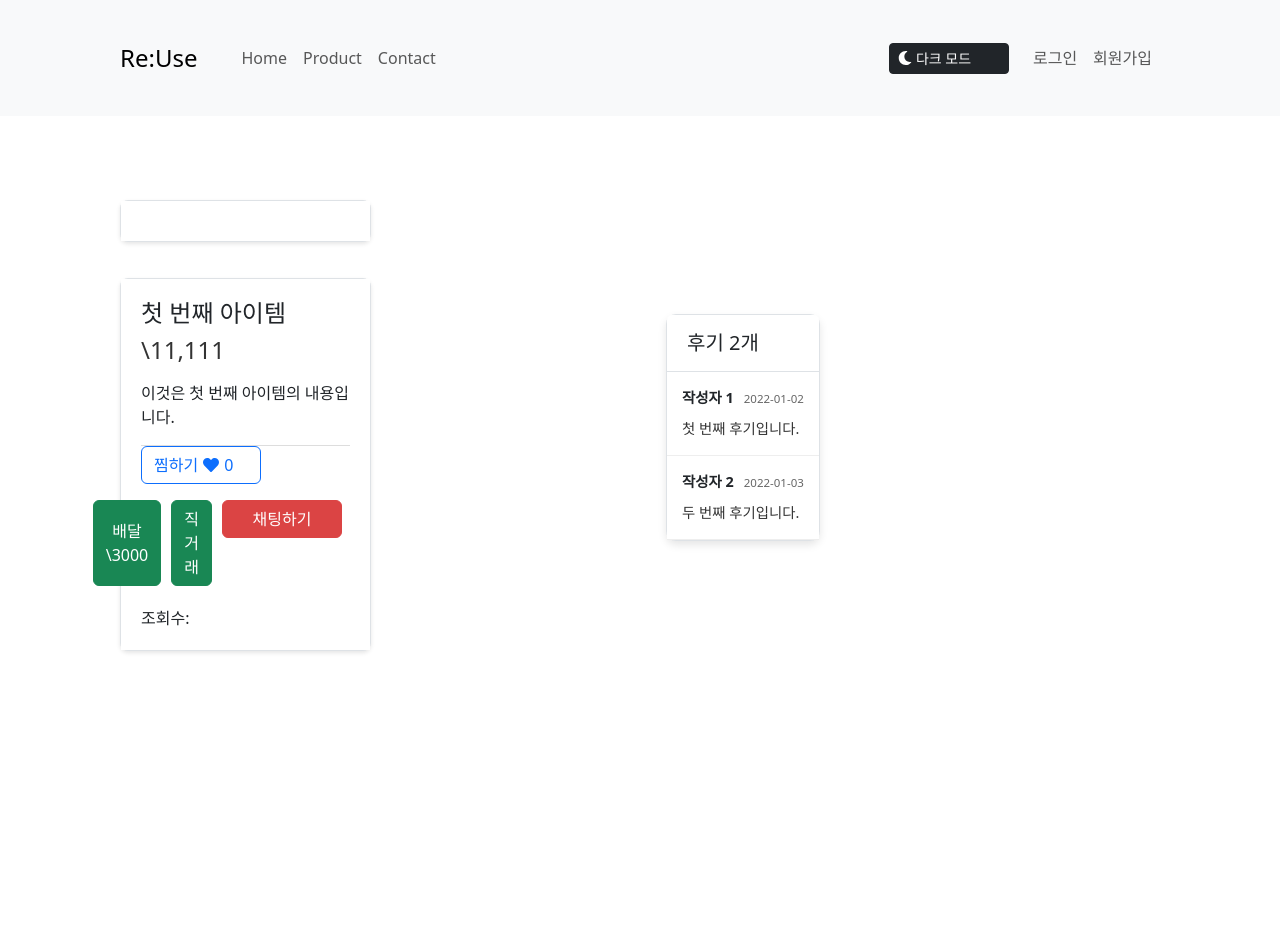
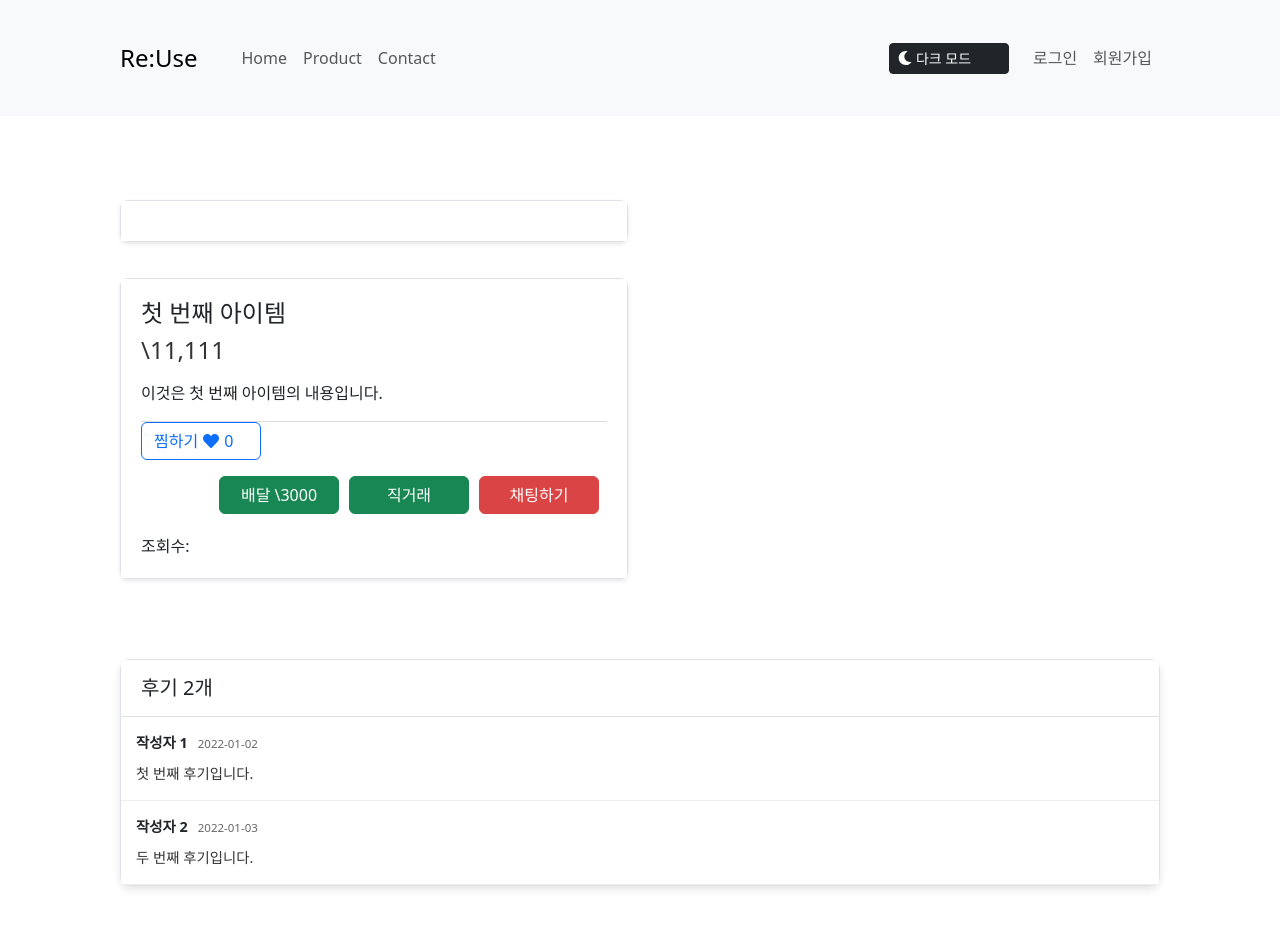
Before and after one commit to sanghyxuk/sk_pjt2_front, a React (Create React App) app: page /items/1 in a window 1280 px wide. Shown: the top 928 px of the page. Before the commit the page ends 800 px from the top, so only its background shows below. Built offline with nearby package versions, Linux system fonts and the light colour scheme.

Commit message:
ukjin + sanghyxuk + bobo (itemdetail 수정ing1)

```diff
--- a/src/pages/Home.js
+++ b/src/pages/Home.js
@@ -98,8 +98,8 @@ function Home() {
                         <Link to={`/items/${item.itemId}`} className="product-title-link">{item.title}</Link>
                       </h6>
                       <div className="price-info">
-                        <span className="current-price">${item.currentPrice}</span>
-                        <span className="original-price">${item.originalPrice}</span>
+                        <span className="current-price">${item.price}</span>
+                        <span className="original-price">${item.price}</span>
                       </div>
                       <div className="rating">
                         {"★".repeat(5)} ({item.rating})
--- a/src/pages/ItemDetail.js
+++ b/src/pages/ItemDetail.js
@@ -243,7 +243,7 @@ function ItemDetail() {
   if (!item) return <div>로딩 중...</div>;
 
   return (
-      <Container className="py-5" >
+      <Container className="py-5" style={{ display: 'flex', flexDirection: 'column' }}>
         <Row>
           <Col md={6}>
             <Card className="item-card">
```
